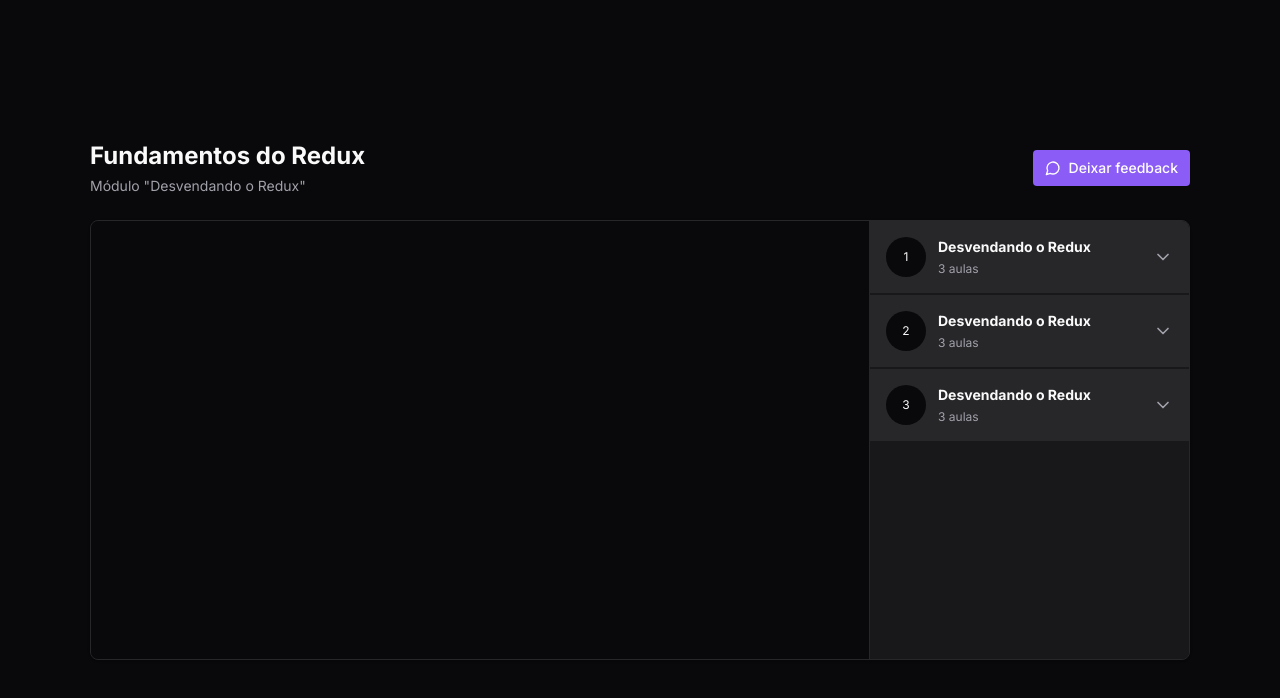
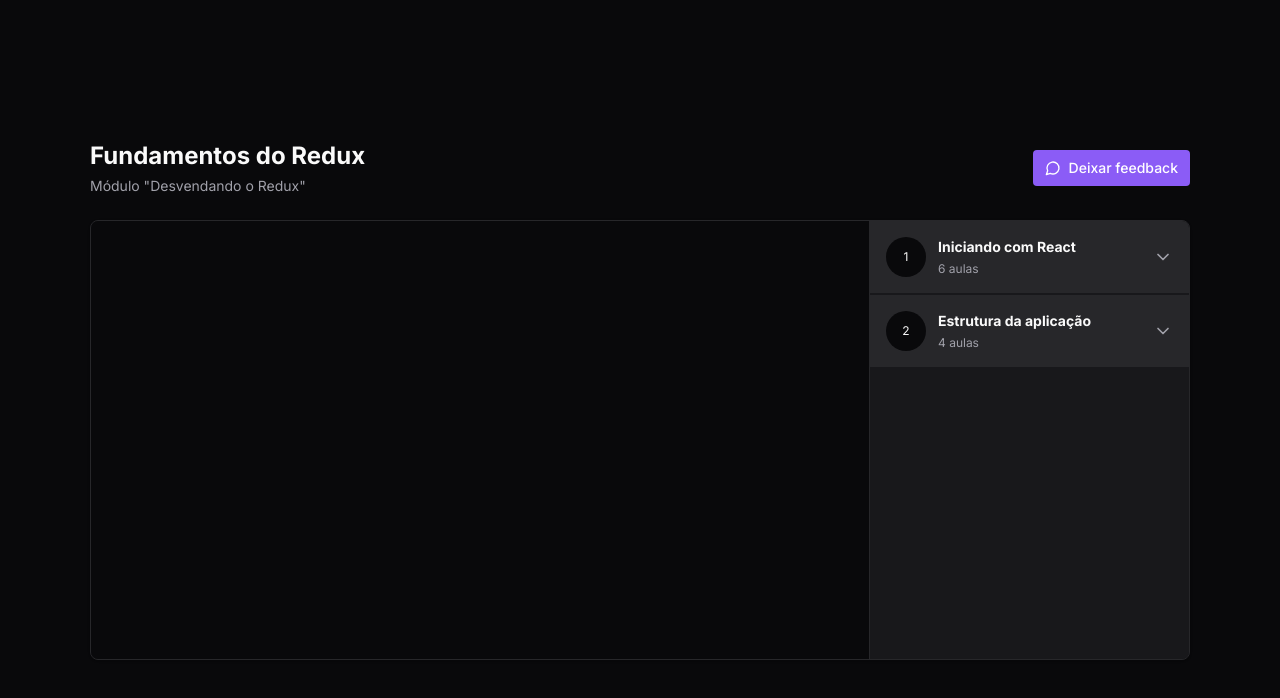
Before and after one commit to brunoBrian/redux-and-zustand, a Next.js app: page / in a window 1280 px wide. Shown: the top 698 px of the page. Built offline with nearby package versions, Linux system fonts and the light colour scheme.

Commit message:
Criando reducer do player

```diff
--- a/src/app/page.tsx
+++ b/src/app/page.tsx
@@ -1,11 +1,18 @@
+"use client";
+
 import { MessageCircle } from "lucide-react";
 
 import { Header } from "@/components/Header";
 import { Module } from "@/components/Module";
 import { Video } from "@/components/Video";
 import { Suspense } from "react";
+import { useAppSelector } from "@/store";
 
 export default function Home() {
+  const modules = useAppSelector((state) => {
+    return state.player.course.modules;
+  });
+
   return (
     <div className="h-screen bg-zinc-950 text-zinc-50 flex justify-center items-center">
       <div className="flex w-[1100px] flex-col gap-6">
@@ -25,21 +32,16 @@
             </Suspense>
           </div>
           <aside className="w-80 absolute top-0 bottom-0 right-0 border-l divide-y-2 divide-zinc-900 border-zinc-800 bg-zinc-900 overflow-y-scroll scrollbar scrollbar-thin scrollbar-track-zinc-950 scrollbar-thumb-zinc-800">
-            <Module
-              moduleIndex={0}
-              title="Desvendando o Redux"
-              amountOfLessons={3}
-            />
-            <Module
-              moduleIndex={1}
-              title="Desvendando o Redux"
-              amountOfLessons={3}
-            />
-            <Module
-              moduleIndex={2}
-              title="Desvendando o Redux"
-              amountOfLessons={3}
-            />
+            {modules.map((module, index) => {
+              return (
+                <Module
+                  key={module.id}
+                  moduleIndex={index}
+                  title={module.title}
+                  amountOfLessons={module.lessons.length}
+                />
+              );
+            })}
           </aside>
         </main>
       </div>
--- a/src/components/Module.tsx
+++ b/src/components/Module.tsx
@@ -3,6 +3,7 @@
 import * as Collapsible from "@radix-ui/react-collapsible";
 import { ChevronDown } from "lucide-react";
 import { Lesson } from "./Lesson";
+import { useAppSelector } from "@/store";
 
 interface ModuleProps {
   moduleIndex: number;
@@ -11,6 +12,10 @@
 }
 
 export function Module({ moduleIndex, title, amountOfLessons }: ModuleProps) {
+  const lessons = useAppSelector((state) => {
+    return state.player.course.modules[moduleIndex].lessons;
+  });
+
   return (
     <Collapsible.Root className="group">
       <Collapsible.Trigger className="flex w-full items-center gap-3 bg-zinc-800 p-4">
@@ -28,9 +33,15 @@
 
       <Collapsible.Content>
         <nav className="relative flex flex-col gap-4 p-6">
-          <Lesson title="Fundamentos do Redux" duration="09:13" />
-          <Lesson title="Fundamentos do Redux" duration="09:13" />
-          <Lesson title="Fundamentos do Redux" duration="09:13" />
+          {lessons.map((lesson) => {
+            return (
+              <Lesson
+                key={lesson.id}
+                title={lesson.title}
+                duration={lesson.duration}
+              />
+            );
+          })}
         </nav>
       </Collapsible.Content>
     </Collapsible.Root>
--- a/src/store/index.ts
+++ b/src/store/index.ts
@@ -3,16 +3,11 @@
 import { configureStore, createSlice } from "@reduxjs/toolkit";
 import { TypedUseSelectorHook, useSelector } from "react-redux";
 
-const todoSlice = createSlice({
-  name: "todo",
-  initialState: [],
-
-  reducers: {},
-});
+import { player } from "./slices/player";
 
 export const store = configureStore({
   reducer: {
-    todo: todoSlice.reducer,
+    player,
   },
 });
 
--- /dev/null
+++ b/src/store/slices/player.ts
@@ -0,0 +1,64 @@
+import { createSlice } from "@reduxjs/toolkit";
+
+const playerSlice = createSlice({
+  name: "player",
+  initialState: {
+    course: {
+      modules: [
+        {
+          id: "1",
+          title: "Iniciando com React",
+          lessons: [
+            { id: "Jai8w6K_GnY", title: "CSS Modules", duration: "13:45" },
+            {
+              id: "w-DW4DhDfcw",
+              title: "Estilização do Post",
+              duration: "10:05",
+            },
+            {
+              id: "D83-55LUdKE",
+              title: "Componente: Header",
+              duration: "06:33",
+            },
+            {
+              id: "W_ATsETujaY",
+              title: "Componente: Sidebar",
+              duration: "09:12",
+            },
+            { id: "Pj8dPeameYo", title: "CSS Global", duration: "03:23" },
+            {
+              id: "8KBq2vhwbac",
+              title: "Form de comentários",
+              duration: "11:34",
+            },
+          ],
+        },
+        {
+          id: "2",
+          title: "Estrutura da aplicação",
+          lessons: [
+            {
+              id: "gE48FQXRZ_o",
+              title: "Componente: Comment",
+              duration: "13:45",
+            },
+            { id: "Ng_Vk4tBl0g", title: "Responsividade", duration: "10:05" },
+            {
+              id: "h5JA3wfuW1k",
+              title: "Interações no JSX",
+              duration: "06:33",
+            },
+            {
+              id: "1G0vSTqWELg",
+              title: "Utilizando estado",
+              duration: "09:12",
+            },
+          ],
+        },
+      ],
+    },
+  },
+  reducers: {},
+});
+
+export const player = playerSlice.reducer;
```
